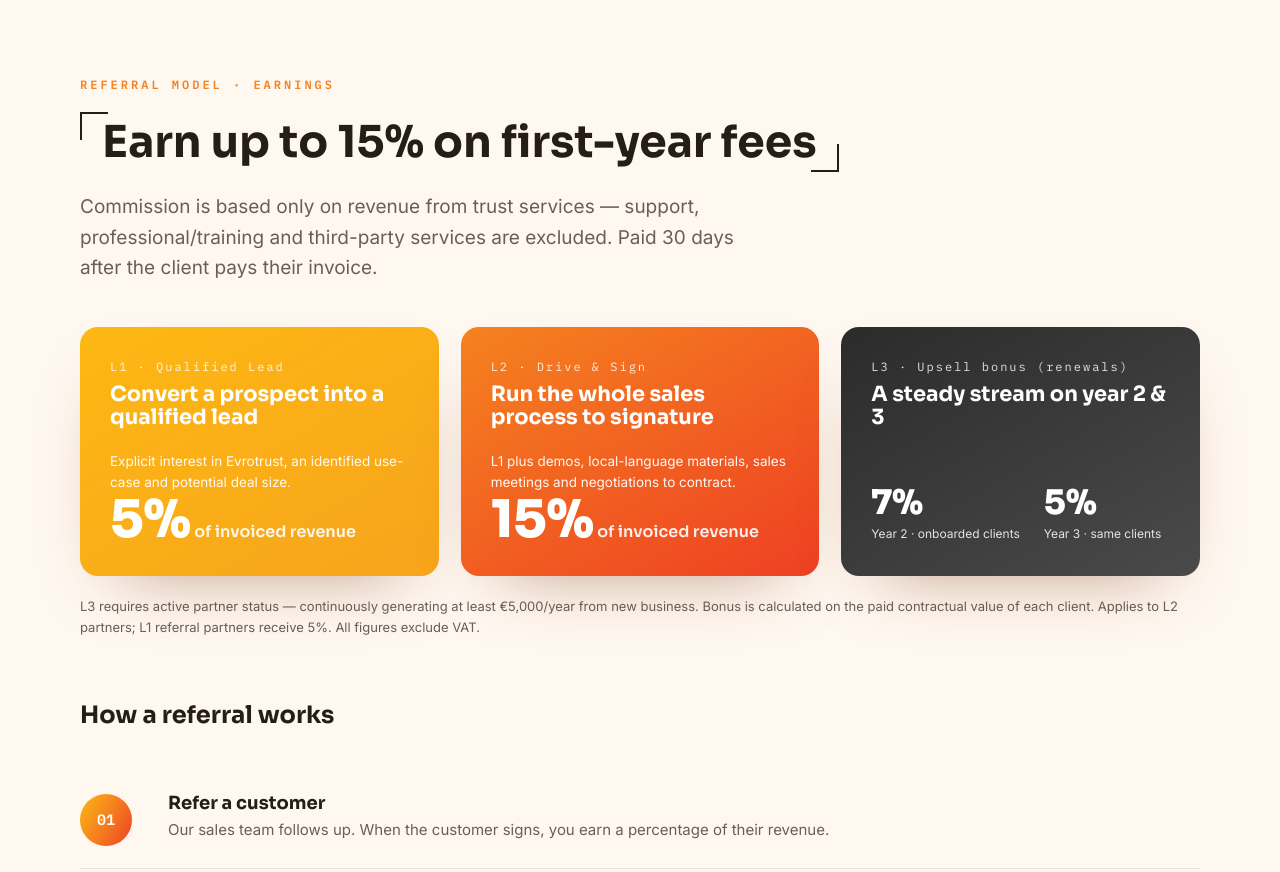
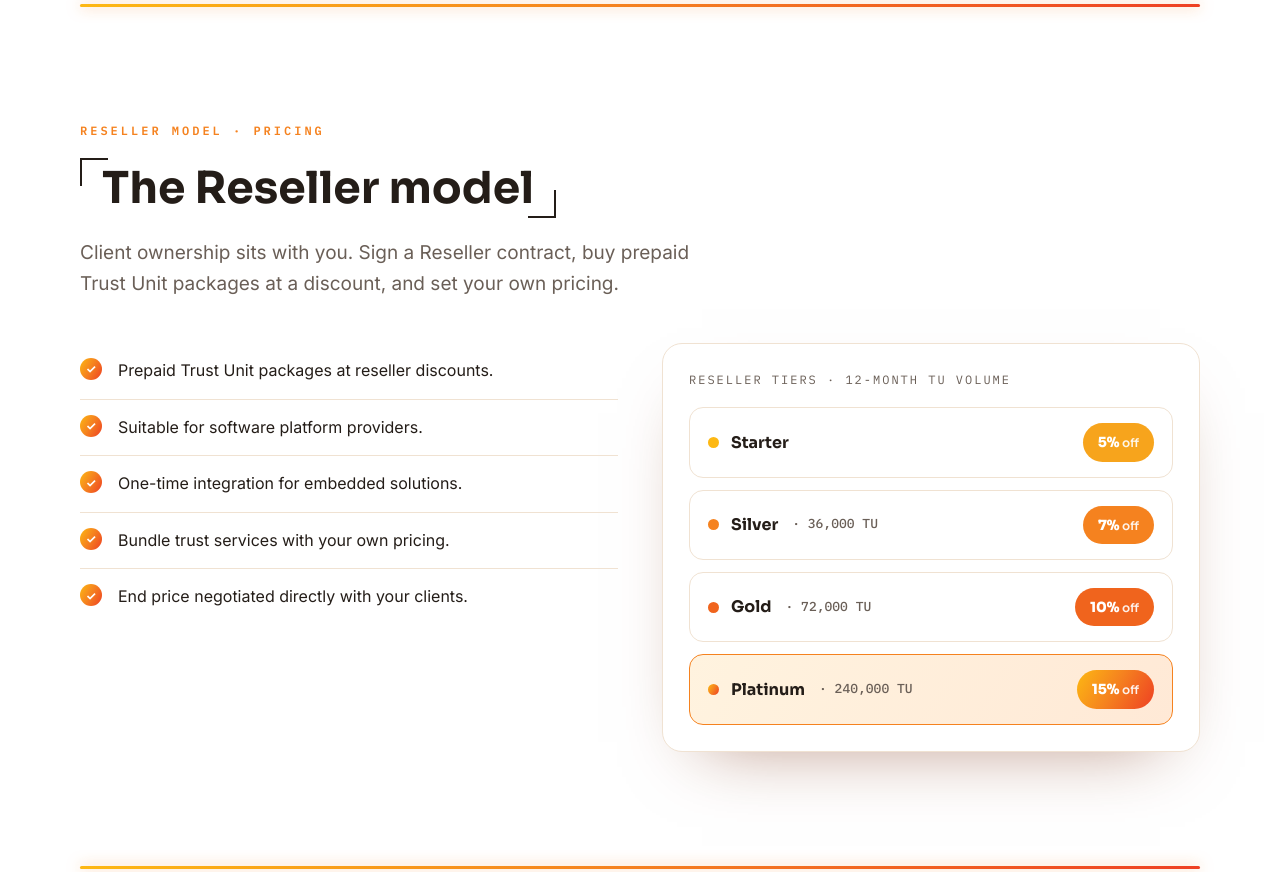
Before and after one commit to preslavslavovps/PartnersPresentation2026, a plain HTML site: page index.html in a window 1280 px wide. Shown: the part 1840-2712 px from the top of the page. Drawn offline with Linux system fonts and the light colour scheme.

Commit message:
Add files via upload

```diff
--- a/index.html
+++ b/index.html
@@ -67,6 +67,15 @@ section{padding:104px 24px;position:relative}
 .lead{font-size:19px;color:var(--ink-soft);max-width:660px}
 .tint{background:var(--cloud)}
 .sec-title{font-size:clamp(28px,4vw,44px)}
+
+/* animated section separators (scroll-linked) */
+.sep{position:relative;height:3px;width:min(var(--maxw),calc(100% - 48px));margin:10px auto;
+  background:rgba(120,80,40,.12);border-radius:100px}
+.sep i{position:absolute;left:0;top:0;height:100%;width:0;background:var(--grad);border-radius:100px;
+  box-shadow:0 0 14px rgba(245,130,31,.55);transition:width .12s linear}
+.sep i::after{content:'';position:absolute;right:-3px;top:50%;transform:translateY(-50%);width:9px;height:9px;
+  border-radius:50%;background:#fff;box-shadow:0 0 10px 2px rgba(245,130,31,.9);opacity:0;transition:opacity .25s}
+.sep i.on::after{opacity:1}
 
 /* reveal */
 .reveal{opacity:0;transform:translateY(24px);transition:opacity .7s cubic-bezier(.16,1,.3,1),transform .7s cubic-bezier(.16,1,.3,1)}
@@ -148,7 +157,31 @@ section{padding:104px 24px;position:relative}
 .tier .split div small{font-size:12px;opacity:.85}
 .note{font-size:13px;color:var(--ink-soft);margin-top:20px}
 
-/* ---------- steps (real sequence) ---------- */
+/* ---------- reseller model ---------- */
+.res-grid{display:grid;grid-template-columns:1fr 1fr;gap:44px;margin-top:44px;align-items:start}
+.res-benefits ul{list-style:none;padding:0;margin:0}
+.res-benefits li{position:relative;padding:15px 0 15px 38px;font-size:16px;border-top:1px solid var(--line)}
+.res-benefits li:first-child{border-top:0}
+.res-benefits li::before{content:'✓';position:absolute;left:0;top:15px;color:#fff;background:var(--grad);
+  width:22px;height:22px;border-radius:50%;font-size:12px;display:grid;place-items:center;font-weight:700}
+.rtiers{background:var(--paper);border:1px solid var(--line);border-radius:20px;padding:26px;box-shadow:var(--shadow)}
+.rtiers-head{font-family:'IBM Plex Mono',monospace;font-size:12px;letter-spacing:2px;text-transform:uppercase;color:var(--ink-soft);margin-bottom:18px}
+.rtier{display:flex;align-items:center;justify-content:space-between;gap:14px;padding:15px 18px;border-radius:14px;
+  border:1px solid var(--line);margin-top:12px;background:#fff;transition:.25s}
+.rtier:first-of-type{margin-top:0}
+.rtier:hover{border-color:var(--flame);transform:translateX(4px)}
+.rtier .rt-name{font-family:'Sora',sans-serif;font-weight:700;font-size:16px;display:flex;align-items:center;gap:12px}
+.rtier .rt-dot{width:11px;height:11px;border-radius:50%;flex:none}
+.rtier .rt-vol{font-family:'IBM Plex Mono',monospace;font-size:13px;color:var(--ink-soft);font-weight:500;margin-left:2px}
+.rtier .rt-off{font-family:'Sora',sans-serif;font-weight:800;font-size:14px;padding:8px 15px;border-radius:100px;white-space:nowrap;color:#fff}
+.rtier .rt-off small{font-weight:600;font-size:12px;opacity:.9}
+.rt1 .rt-dot{background:var(--sun)} .rt1 .rt-off{background:#f7a41c}
+.rt2 .rt-dot{background:var(--flame)} .rt2 .rt-off{background:var(--flame)}
+.rt3 .rt-dot{background:#f0641d} .rt3 .rt-off{background:#f0641d}
+.rtier.hot{background:var(--grad-soft);border-color:var(--flame)}
+.rtier.hot .rt-dot{background:var(--grad)} .rtier.hot .rt-off{background:var(--grad)}
+
+
 .steps{margin-top:44px;counter-reset:st}
 .step{display:grid;grid-template-columns:64px 1fr;gap:24px;padding:22px 0;border-top:1px solid var(--line);align-items:start}
 .step:first-child{border-top:0}
@@ -267,14 +300,16 @@ button:focus-visible,.tu-btn:focus-visible{outline:3px solid var(--sun);outline-
     <h1>Grow your business on top of an EU trust infrastructure.</h1>
     <p>Sell or embed qualified eID and e-signature into your platform — and earn on every client you bring to Evrotrust.</p>
     <div class="hero-stats">
-      <div><b>200+</b><small>clients</small></div>
-      <div><b>15</b><small>major EU banks</small></div>
-      <div><b>1.8M+</b><small>users</small></div>
+      <div><b>250+</b><small>clients</small></div>
+      <div><b>15+</b><small>major EU banks</small></div>
+      <div><b>2.5M+</b><small>users</small></div>
       <div><b>61</b><small>nationalities</small></div>
     </div>
     <div class="scroll-cue"><span class="dot"></span> Scroll to explore</div>
   </div>
 </header>
+
+<div class="sep"><i></i></div>
 
 <!-- MODELS -->
 <section class="reveal" id="s-models">
@@ -312,6 +347,50 @@ button:focus-visible,.tu-btn:focus-visible{outline:3px solid var(--sun);outline-
     </div>
   </div>
 </section>
+
+<div class="sep"><i></i></div>
+
+<!-- RESELLER MODEL -->
+<section class="reveal" id="s-reseller">
+  <div class="wrap">
+    <div class="eyebrow">Reseller model · pricing</div>
+    <h2 class="frame sec-title">The Reseller model</h2>
+    <p class="lead" style="margin-top:20px">Client ownership sits with you. Sign a Reseller contract, buy prepaid Trust Unit packages at a discount, and set your own pricing.</p>
+
+    <div class="res-grid">
+      <div class="res-benefits">
+        <ul>
+          <li>Prepaid Trust Unit packages at reseller discounts.</li>
+          <li>Suitable for software platform providers.</li>
+          <li>One-time integration for embedded solutions.</li>
+          <li>Bundle trust services with your own pricing.</li>
+          <li>End price negotiated directly with your clients.</li>
+        </ul>
+      </div>
+      <div class="rtiers">
+        <div class="rtiers-head">Reseller tiers · 12-month TU volume</div>
+        <div class="rtier rt1">
+          <span class="rt-name"><span class="rt-dot"></span>Starter</span>
+          <span class="rt-off">5%<small> off</small></span>
+        </div>
+        <div class="rtier rt2">
+          <span class="rt-name"><span class="rt-dot"></span>Silver <span class="rt-vol">· 36,000 TU</span></span>
+          <span class="rt-off">7%<small> off</small></span>
+        </div>
+        <div class="rtier rt3">
+          <span class="rt-name"><span class="rt-dot"></span>Gold <span class="rt-vol">· 72,000 TU</span></span>
+          <span class="rt-off">10%<small> off</small></span>
+        </div>
+        <div class="rtier hot">
+          <span class="rt-name"><span class="rt-dot"></span>Platinum <span class="rt-vol">· 240,000 TU</span></span>
+          <span class="rt-off">15%<small> off</small></span>
+        </div>
+      </div>
+    </div>
+  </div>
+</section>
+
+<div class="sep"><i></i></div>
 
 <!-- REFERRAL ECONOMICS -->
 <section class="tint reveal" id="s-referral">
@@ -354,6 +433,8 @@ button:focus-visible,.tu-btn:focus-visible{outline:3px solid var(--sun);outline-
     </div>
   </div>
 </section>
+
+<div class="sep"><i></i></div>
 
 <!-- TRUST UNITS -->
 <section class="reveal" id="s-tu">
@@ -408,6 +489,8 @@ button:focus-visible,.tu-btn:focus-visible{outline:3px solid var(--sun);outline-
   </div>
 </section>
 
+<div class="sep"><i></i></div>
+
 <!-- WHY -->
 <section class="tint reveal" id="s-why">
   <div class="wrap">
@@ -425,10 +508,10 @@ button:focus-visible,.tu-btn:focus-visible{outline:3px solid var(--sun);outline-
     </div>
 
     <div class="counters">
-      <div><b data-to="200" data-suffix="+">0</b><small>clients</small></div>
-      <div><b data-to="15">0</b><small>major EU banks</small></div>
+      <div><b data-to="250" data-suffix="+">0</b><small>clients</small></div>
+      <div><b data-to="15" data-suffix="+">0</b><small>major EU banks</small></div>
       <div><b data-to="11">0</b><small>countries</small></div>
-      <div><b data-to="1.8" data-suffix="M+" data-dec="1">0</b><small>users</small></div>
+      <div><b data-to="2.5" data-suffix="M+" data-dec="1">0</b><small>users</small></div>
       <div><b data-to="61">0</b><small>nationalities</small></div>
     </div>
 
@@ -447,6 +530,8 @@ button:focus-visible,.tu-btn:focus-visible{outline:3px solid var(--sun);outline-
     </div>
   </div>
 </section>
+
+<div class="sep"><i></i></div>
 
 <!-- USE CASES (stacked) -->
 <section class="reveal" id="s-usecases">
@@ -543,6 +628,8 @@ button:focus-visible,.tu-btn:focus-visible{outline:3px solid var(--sun);outline-
   </div>
 </section>
 
+<div class="sep"><i></i></div>
+
 <!-- CTA -->
 <section class="cta reveal" id="s-cta">
   <div class="wrap">
@@ -567,6 +654,22 @@ button:focus-visible,.tu-btn:focus-visible{outline:3px solid var(--sun);outline-
   }
   document.addEventListener('scroll', onScroll, {passive:true}); onScroll();
 
+  /* scroll-linked separator fill (fills going down, empties going up) */
+  var seps = Array.prototype.slice.call(document.querySelectorAll('.sep i'));
+  function updateSeps(){
+    var vh = window.innerHeight, start = vh*0.95, end = vh*0.42;
+    seps.forEach(function(el){
+      var r = el.parentNode.getBoundingClientRect();
+      var p = (start - r.top)/(start-end);
+      p = Math.max(0, Math.min(1, p));
+      el.style.width = (p*100).toFixed(1)+'%';
+      el.classList.toggle('on', p>0.015 && p<0.985);
+    });
+  }
+  if(rm){ seps.forEach(function(el){ el.style.width='100%'; }); }
+  else { document.addEventListener('scroll', updateSeps, {passive:true});
+         window.addEventListener('resize', updateSeps); updateSeps(); }
+
   /* reveal on scroll */
   var io = new IntersectionObserver(function(entries){
     entries.forEach(function(e){ if(e.isIntersecting){ e.target.classList.add('in'); io.unobserve(e.target);} });
@@ -575,7 +678,7 @@ button:focus-visible,.tu-btn:focus-visible{outline:3px solid var(--sun);outline-
 
   /* side dot nav */
   var sections = Array.prototype.slice.call(document.querySelectorAll('section[id], header[id]'));
-  var labels = {'s-hero':'Intro','s-models':'Models','s-referral':'Earnings','s-tu':'Trust Units','s-why':'Why us','s-usecases':'Use-cases','s-cta':'Contact'};
+  var labels = {'s-hero':'Intro','s-models':'Models','s-reseller':'Reseller','s-referral':'Earnings','s-tu':'Trust Units','s-why':'Why us','s-usecases':'Use-cases','s-cta':'Contact'};
   var dotsWrap = document.getElementById('dots');
   var dotBtns = sections.map(function(sec){
     var b=document.createElement('button');
```
